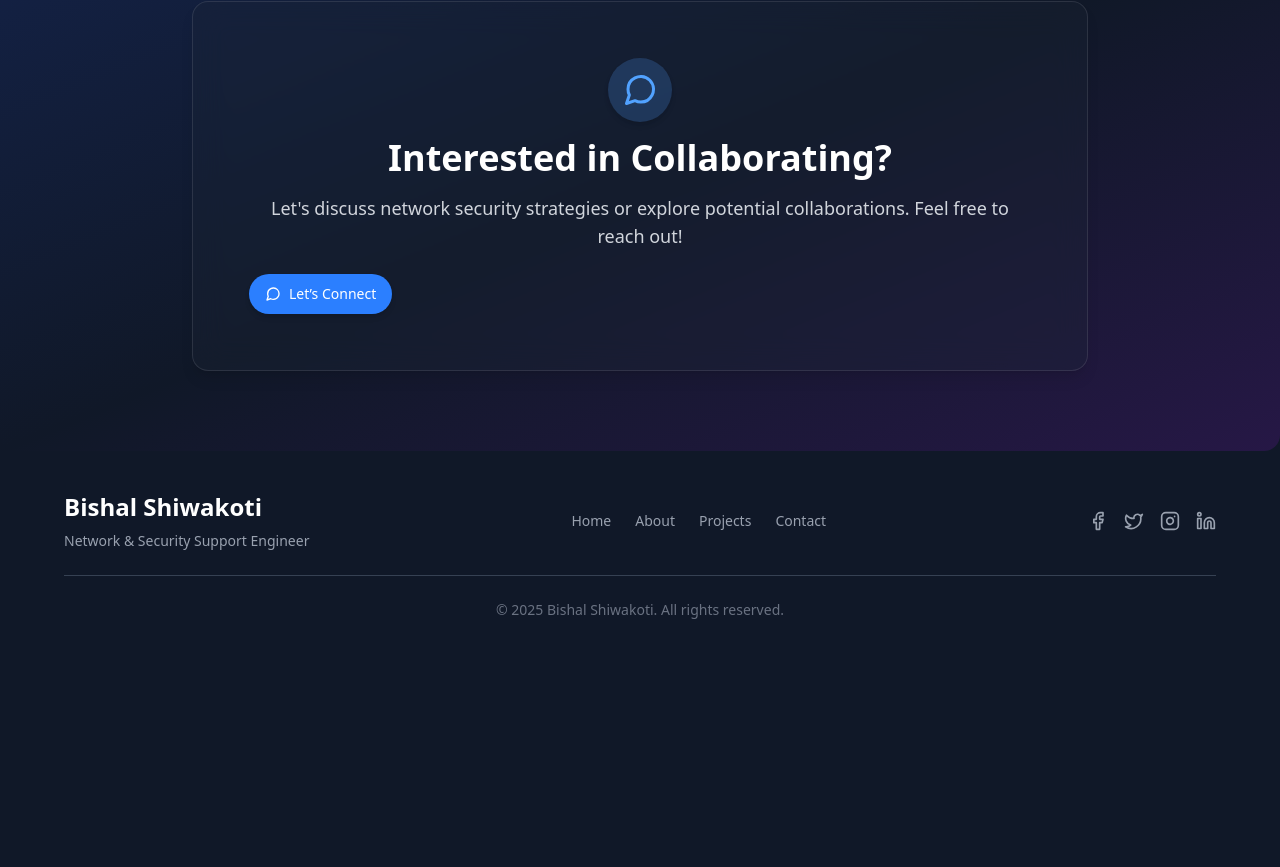
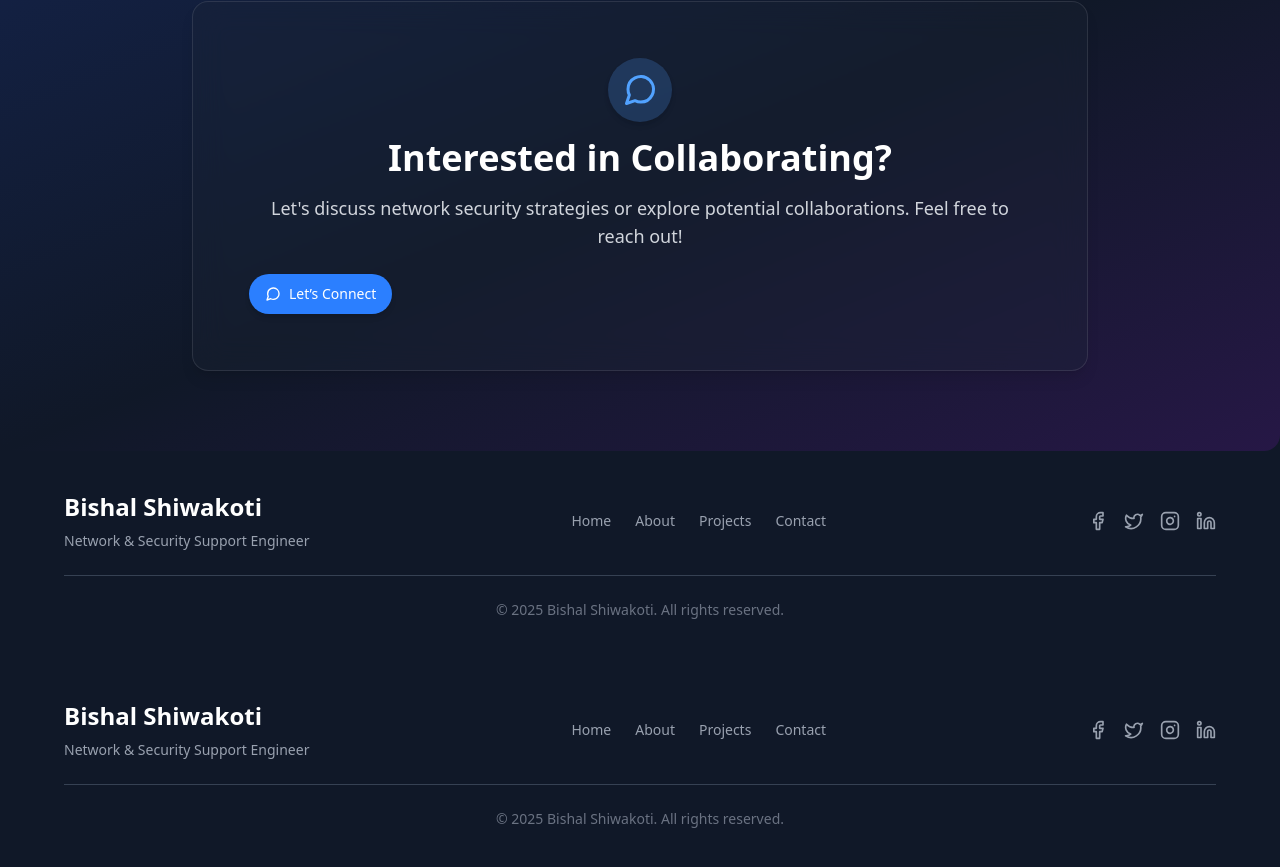
Before and after one commit to manutdmohit/Bishal-Shiwakoti-Portfolio, a Next.js app: page / in a window 1280 px wide. Shown: the part 2233-3100 px from the top of the page. Before the commit the page ends 2893 px from the top, so only its background shows below. Built offline with nearby package versions, Linux system fonts and the light colour scheme.

Commit message:
Add footer to the layout

```diff
--- a/app/layout.tsx
+++ b/app/layout.tsx
@@ -6,6 +6,7 @@ import { ThemeProvider } from '@/components/theme-provider';
 import Navbar from '@/components/Navbar';
 import { cn } from '@/lib/utils';
 import { Toaster } from '@/components/ui/sonner';
+import Footer from '@/components/footer';
 
 // Load the Inter font with subsets and variable for CSS variables
 const inter = Inter({
@@ -40,6 +41,7 @@ export default function RootLayout({
         >
           <Navbar />
           <main>{children}</main>
+          <Footer />
           <Toaster />
         </ThemeProvider>
       </body>
```
